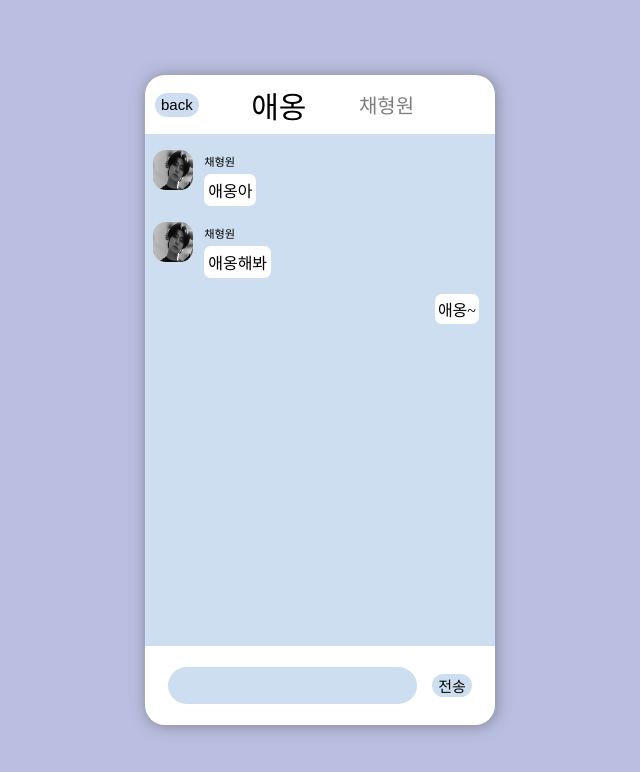
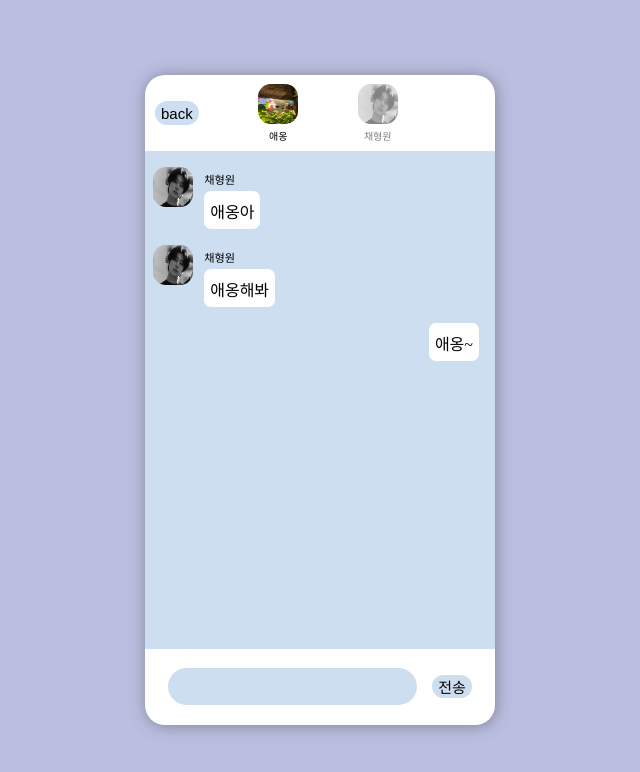
Before and after one commit to oyatplum/react-messenger-17th-Refactoring, a React (Create React App) app: page / in a window 1280 px wide. Shown: the top 772 px of the page, without its empty margins (320-960 px from the left). Built offline with nearby package versions, Linux system fonts and the light colour scheme; a web font is replaced by a local one.

Commit message:
style: change header

```diff
--- a/src/chatting/header.tsx
+++ b/src/chatting/header.tsx
@@ -6,18 +6,24 @@ const Header = () => {
   return (
     <Head>
       <Button>back</Button>
-      <ToggleUser userId={userList[0].userId} userName={userList[0].userName} />
       <ToggleUser
-        userId={userList[1].userId}
-        userName={userList[1].userName} //여기는 채팅방 사람에 따라 바껴야 함
+        userId={userList[0].userId}
+        userName={userList[0].userName}
+        //userNum? 넣을까
       />
+      {
+        <ToggleUser
+          userId={userList[1].userId}
+          userName={userList[1].userName} //여기는 채팅방 사람에 따라 바껴야 함
+        />
+      }
     </Head>
   );
 };
 
 const Head = styled.div`
   display: flex;
-  height: 60px;
+  height: 80px;
   align-items: center;
 `;
 const Button = styled.button`
--- a/src/component/Talk/talk.tsx
+++ b/src/component/Talk/talk.tsx
@@ -74,7 +74,8 @@ const NowUser = styled.div`
   background-color: white;
   border-radius: 7px;
   font-size: 16px;
-  padding: 3px;
+  padding: 6px;
+  padding-top: 8px;
 `;
 
 const CounterPart = styled.div`
@@ -84,7 +85,8 @@ const CounterPart = styled.div`
   background-color: white;
   border-radius: 7px;
   font-size: 16px;
-  padding: 4px;
+  padding: 6px;
+  padding-top: 8px;
 `;
 
 export default Talk;
--- a/src/component/user/ToggleUser.tsx
+++ b/src/component/user/ToggleUser.tsx
@@ -2,6 +2,7 @@ import styled from 'styled-components';
 import { useRecoilState } from 'recoil';
 import { UserInfo } from '../../interface/interface';
 import { selectedUser } from '../../atom/atom';
+import userList from '../../json/users.json';
 
 const ToggleUser = ({ userId, userName }: UserInfo) => {
   const [selectedId, setSelectedId] = useRecoilState(selectedUser);
@@ -9,26 +10,57 @@ const ToggleUser = ({ userId, userName }: UserInfo) => {
   return (
     <>
       {selectedId == userId ? (
-        <>
+        <User>
+          <UserImage src={`/images/${userId}.jpg`} />
           <NowUser>{userName}</NowUser>
-        </>
+        </User>
       ) : (
-        <CounterPart onClick={() => setSelectedId(userId)}>
-          {userName}
-        </CounterPart>
+        <User>
+          <PartnerImage
+            src={`/images/${userId}.jpg`}
+            onClick={() => setSelectedId(userId)}
+          />
+          <CounterPart onClick={() => setSelectedId(userId)}>
+            {userName}
+          </CounterPart>
+        </User>
       )}
     </>
   );
+
+  // return (
+  //   <>
+  //     <NowUser onClick={() => setSelectedId(userId)}>
+  //       {userList[selectedId].userName}
+  //     </NowUser>
+  //   </>
+  // );
 };
+const User = styled.div`
+  display: block;
+  margin-left: 17%;
+`;
+const UserImage = styled.img`
+  height: 2.5rem;
+  width: 2.5rem;
 
+  border-radius: 0.8rem;
+`;
+const PartnerImage = styled.img`
+  height: 2.5rem;
+  width: 2.5rem;
+
+  border-radius: 0.8rem;
+  opacity: 0.5;
+`;
 const NowUser = styled.div`
-  font-size: 30px;
-  margin-left: 15%;
+  font-size: 10px;
+  text-align: center;
 `;
 const CounterPart = styled.div`
-  font-size: 20px;
-  margin-left: 15%;
+  font-size: 10px;
   opacity: 0.5;
+  text-align: center;
 `;
 
 export default ToggleUser;
--- a/src/pages/ChattingRoomPage.tsx
+++ b/src/pages/ChattingRoomPage.tsx
@@ -8,7 +8,7 @@ const ChattingRoomPage = () => {
     <>
       <Header />
       <ChattingContent
-        addText={messageList[0].message[0].addText}
+        addText={messageList[0].message[0].addText} //여기도 이렇게 하면 안 되겠지
         userNum={messageList[0].message[0].userNum}
       />
       <InputChat />
```
